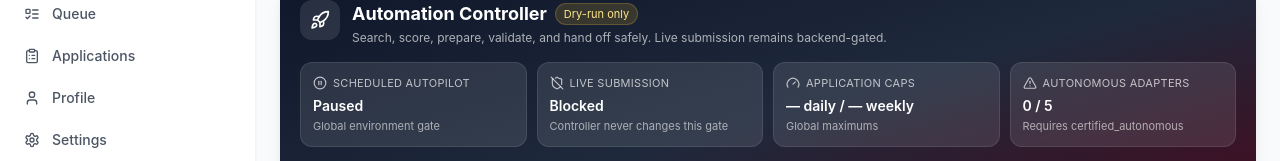
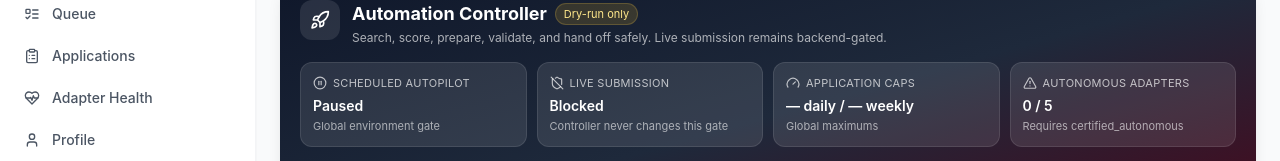
Before and after one commit to TheHighBrid/JobTomatik, a React (Vite) app in the folder frontend/: page / in a window 1280 px wide. Shown: the part 179-340 px from the top of the page. Built offline with nearby package versions, Linux system fonts and the light colour scheme; no server answers; sample sign-in values are in the browser's storage.

Commit message:
Add adapter health navigation

```diff
--- a/frontend/src/components/Layout.jsx
+++ b/frontend/src/components/Layout.jsx
@@ -1,7 +1,7 @@
 import { Outlet, NavLink, useNavigate, useLocation } from 'react-router-dom'
 import { useEffect, useState } from 'react'
 import {
-  LayoutDashboard, Search, ListTodo, ClipboardList,
+  LayoutDashboard, Search, ListTodo, ClipboardList, HeartPulse,
   User, Settings, LogOut, Menu, X
 } from 'lucide-react'
 import { useAuthStore, useNotificationStore } from '../store'
@@ -14,6 +14,7 @@ const NAV = [
   { to: '/search', icon: Search, label: 'Job Search' },
   { to: '/queue', icon: ListTodo, label: 'Queue' },
   { to: '/applications', icon: ClipboardList, label: 'Applications' },
+  { to: '/adapter-health', icon: HeartPulse, label: 'Adapter Health' },
   { to: '/profile', icon: User, label: 'Profile' },
   { to: '/settings', icon: Settings, label: 'Settings' },
 ]
```
